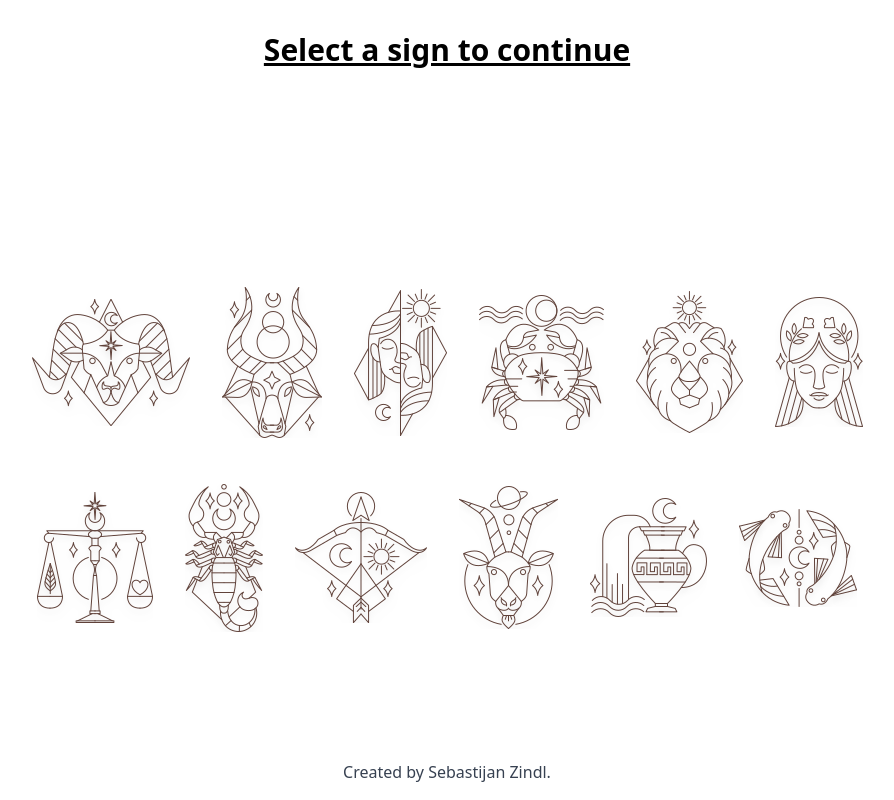
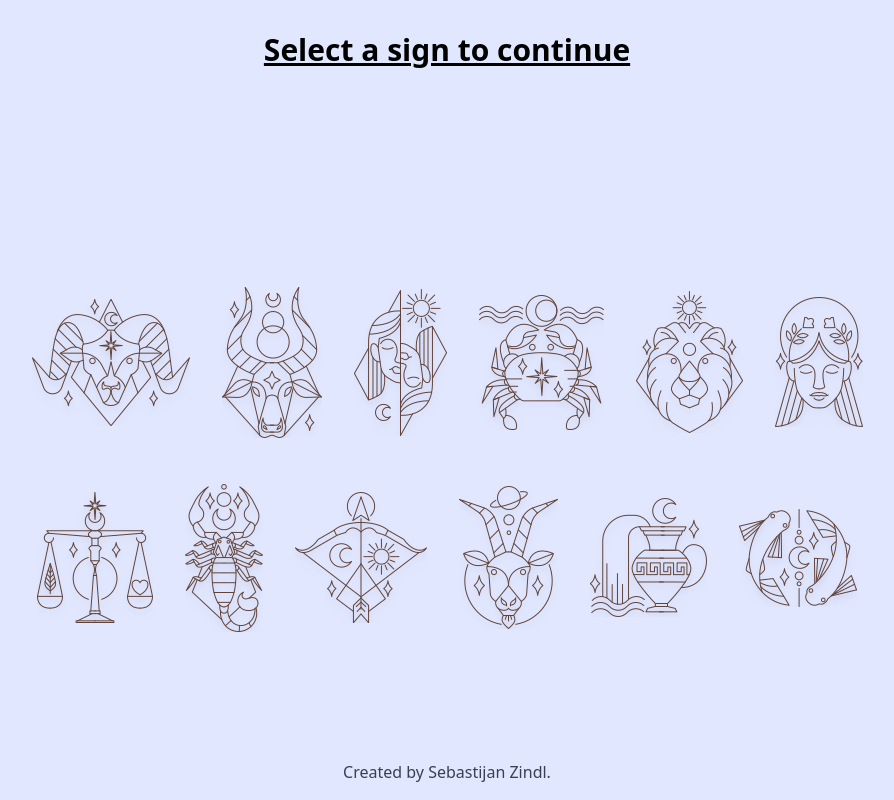
Before and after one commit to m1thrandir225/horoscope_next, a Next.js app: page / in a window 1280 px wide. Shown: the whole page, without its empty margins (193-1087 px from the left). Built offline with nearby package versions, Linux system fonts and the light colour scheme.

Commit message:
background-color indigo

```diff
--- a/src/components/footer.jsx
+++ b/src/components/footer.jsx
@@ -1,7 +1,7 @@
 import React from "react";
 export default function Footer() {
     return(
-        <div className="pt-4 pb-4">
+        <div className="pt-4 pb-4 bg-indigo-100">
             <p className="text-center text-gray-700">Created by <a target='_blank' rel='noreferrer' className='hover:text-purple-600'href='https://github.com/m1thrandir225'>Sebastijan Zindl.</a></p>
         </div>
     )
--- a/src/components/horoscopeCard.jsx
+++ b/src/components/horoscopeCard.jsx
@@ -1,7 +1,6 @@
 import React from "react";
 import { useSelector } from "react-redux";
 export default function HoroscopeCard({data, title, loading }) {
-    const color = data.color;
     if (loading) {
         return <div className="text-center">Loading..</div>
     } else {
@@ -13,7 +12,7 @@ export default function HoroscopeCard({data, title, loading }) {
             <p className="w-80 mt-8 mb-8 bg-indigo-900/[.2] rsounded p-4 text-center "> {data.description}</p>
             <p>Mood: {data.mood}</p>
             <p>Lucky Number: {data.lucky_number} </p>
-            <p style={{color: `${color}`}}>Color: {data.color} </p>
+            <p>Color: {data.color} </p>
             <p>Compatbility: {data.compatibility}</p>
         </div>
         } else {
--- a/src/pages/index.js
+++ b/src/pages/index.js
@@ -21,7 +21,7 @@ export default function Home() {
   const loading = useSelector((state) => state.data.loading);
   const data = useSelector((state) => state.data.data);
   return (
-    <div className="flex flex-col h-screen justify-between">
+    <div className="flex flex-col h-screen justify-between bg-indigo-100">
       <Head>
         <title> Daily Horoscope </title>
       </Head>
```
